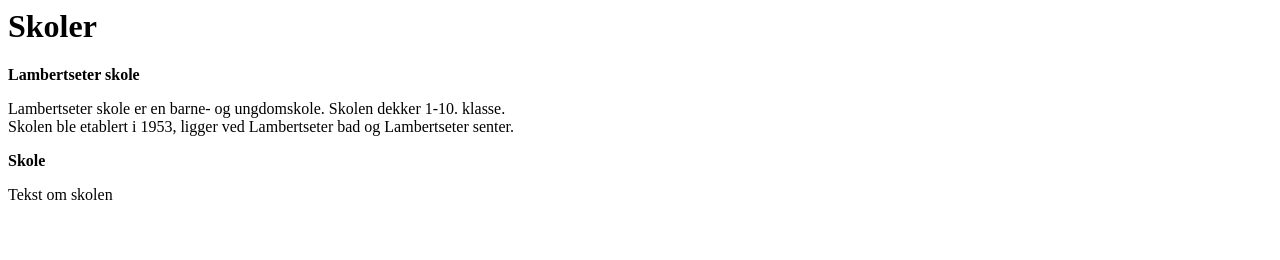
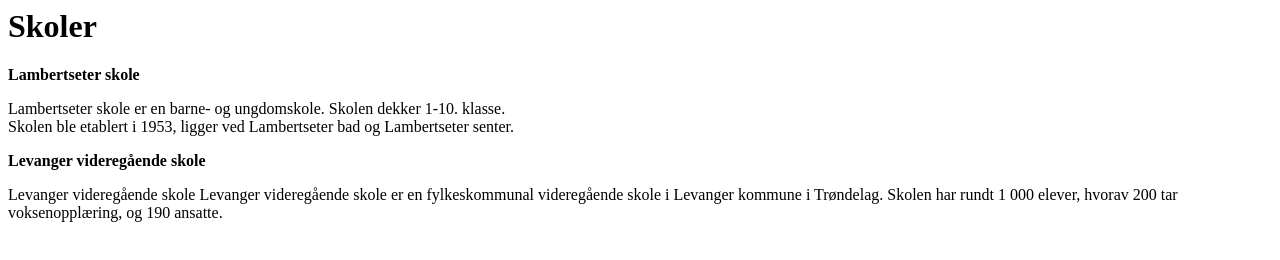
Before and after one commit to vanessariley13-ai/Oblig2, a plain HTML site: page index.html in a window 1280 px wide. Drawn offline with Linux system fonts and the light colour scheme.

Commit message:
Update index.html

```diff
--- a/index.html
+++ b/index.html
@@ -17,6 +17,6 @@
     senter.
   </p>
 
-  <strong>Skole</strong>
-  <p>Tekst om skolen</p>
+  <strong>Levanger videregående skole</strong>
+  <p>Levanger videregående skole Levanger videregående skole er en fylkeskommunal videregående skole i Levanger kommune i Trøndelag. Skolen har rundt 1 000 elever, hvorav 200 tar voksenopplæring, og 190 ansatte.</p>
 </html>
```
